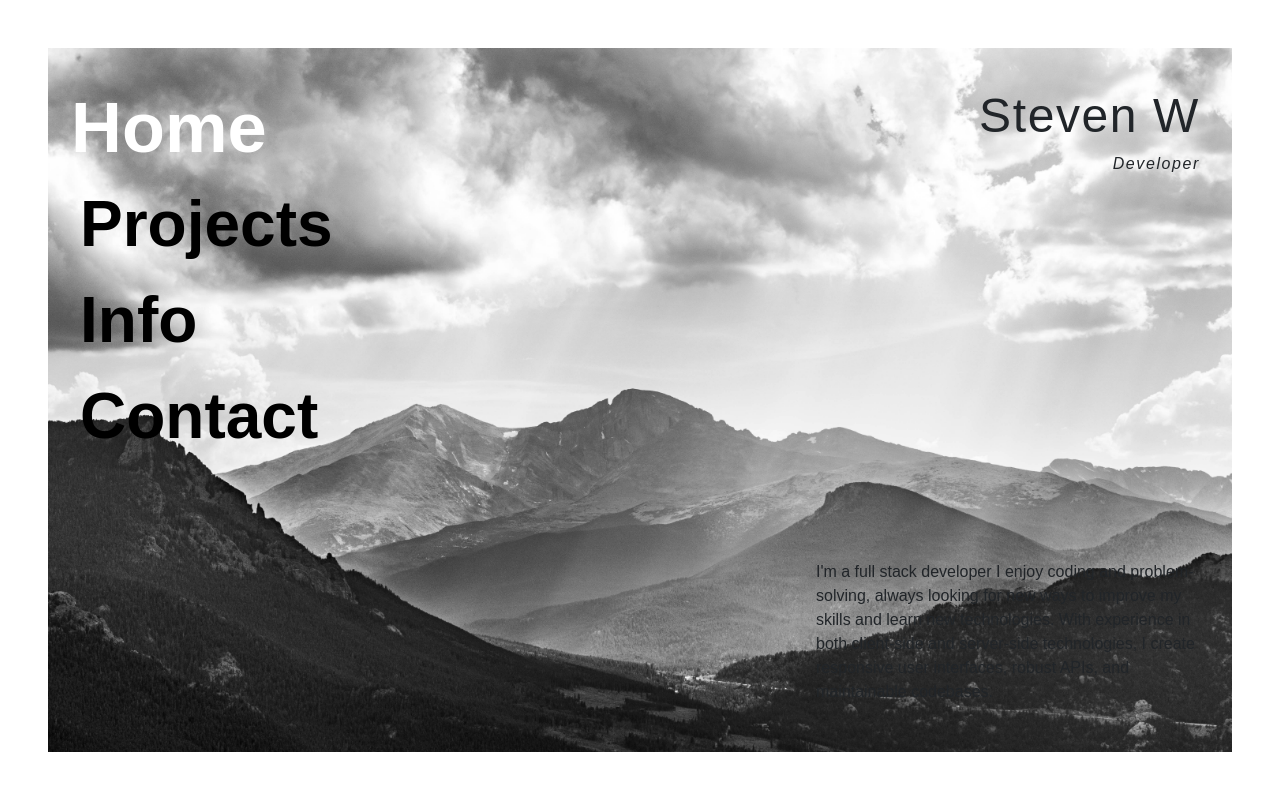
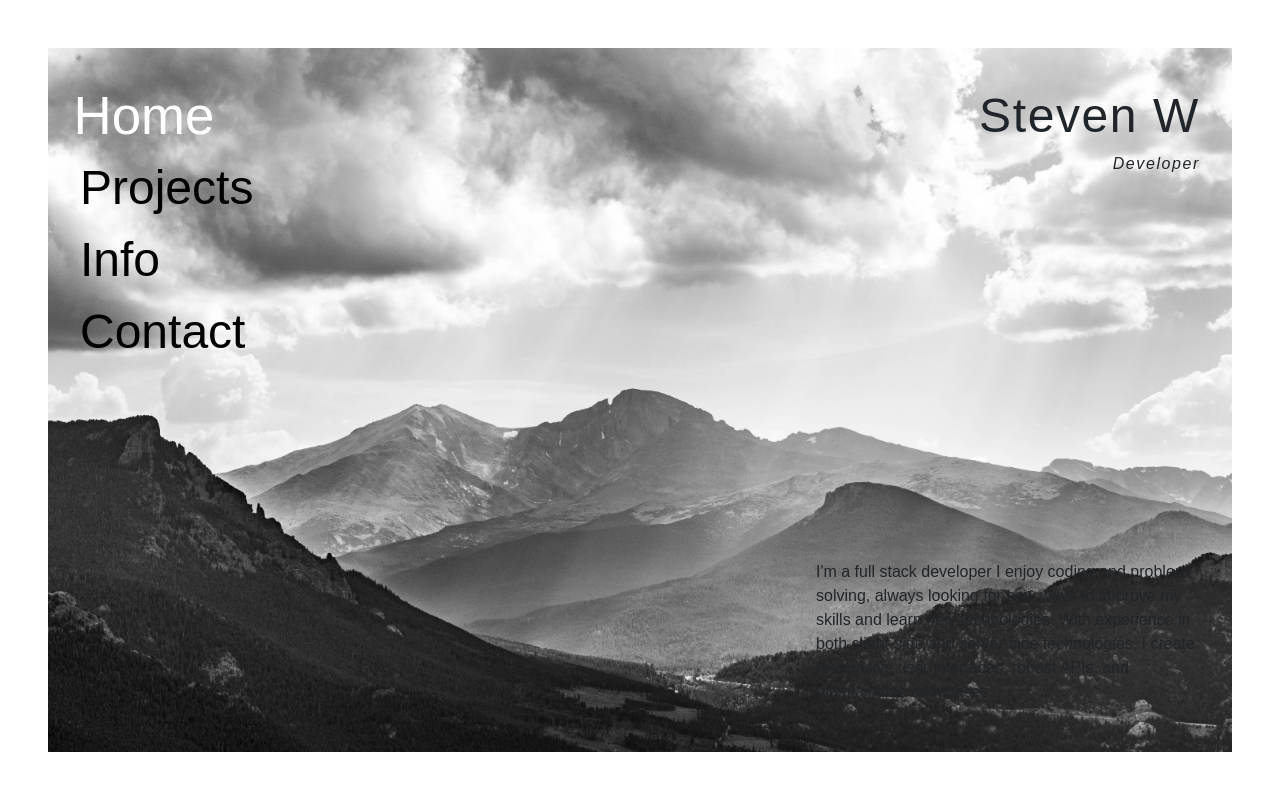
Before and after one commit to Starato/glowing-portfolio, a React (Vite) app: page / in a window 1280 px wide. Shown: the top 790 px of the page. Built offline with nearby package versions, Linux system fonts and the light colour scheme.

Commit message:
remove pointer-events

```diff
--- a/src/Components/ContactForm/ContactForm.jsx
+++ b/src/Components/ContactForm/ContactForm.jsx
@@ -1,7 +1,7 @@
 export default function ContactForm() {
 	return (
 		<>
-			<span>Email: {import.meta.env.VITE_CONTACT_EMAIL}</span>
+			<span>{import.meta.env.VITE_CONTACT_EMAIL}</span>
 		</>
 	)
 }
--- a/src/Components/Logo/Logo.scss
+++ b/src/Components/Logo/Logo.scss
@@ -9,6 +9,7 @@
 
 .logo > div > span {
     font-size: clamp(2rem, 3rem, 5vw);
+    pointer-events: none;
 }
 
 .logo > span:last-of-type {
--- a/src/Components/Menu/Menu.scss
+++ b/src/Components/Menu/Menu.scss
@@ -9,9 +9,9 @@
         text-decoration: none;
         display: inline-block;
         color: black;
-        font-weight: bolder;
-        font-size: 4rem;
-        transition: color 0.5s, font-size 3s, -webkit-text-stroke 0.5s ease;
+        font-weight: lighter;
+        font-size: 3rem;
+        transition: color 0.2s, font-size 2s, -webkit-text-stroke 0.2s ease;
     }
 }
 
```
